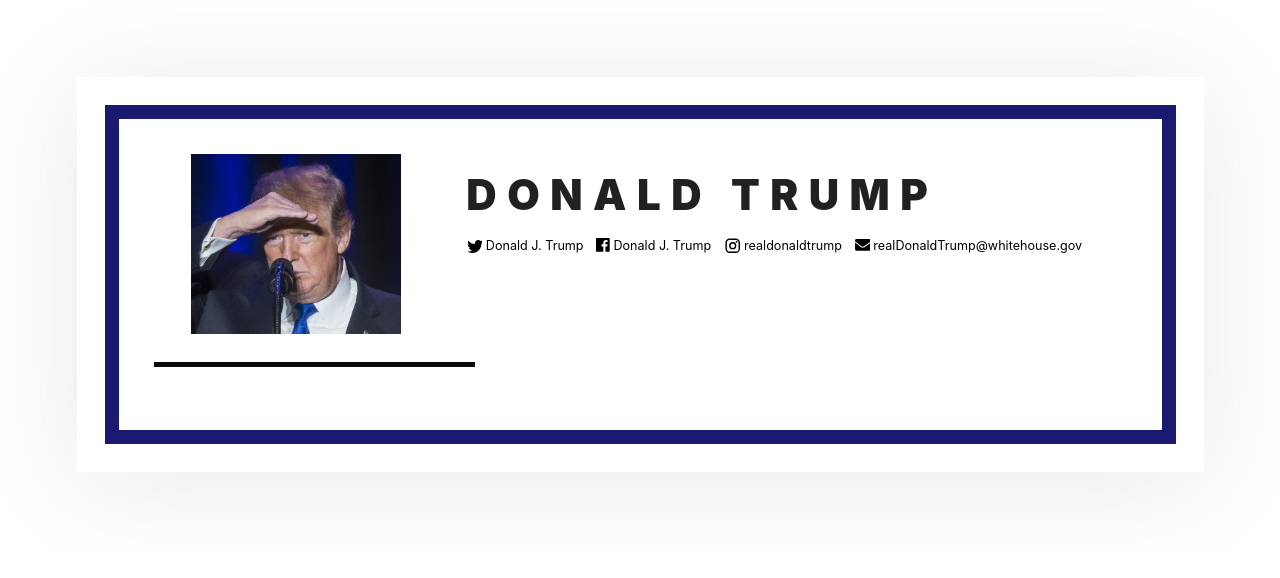
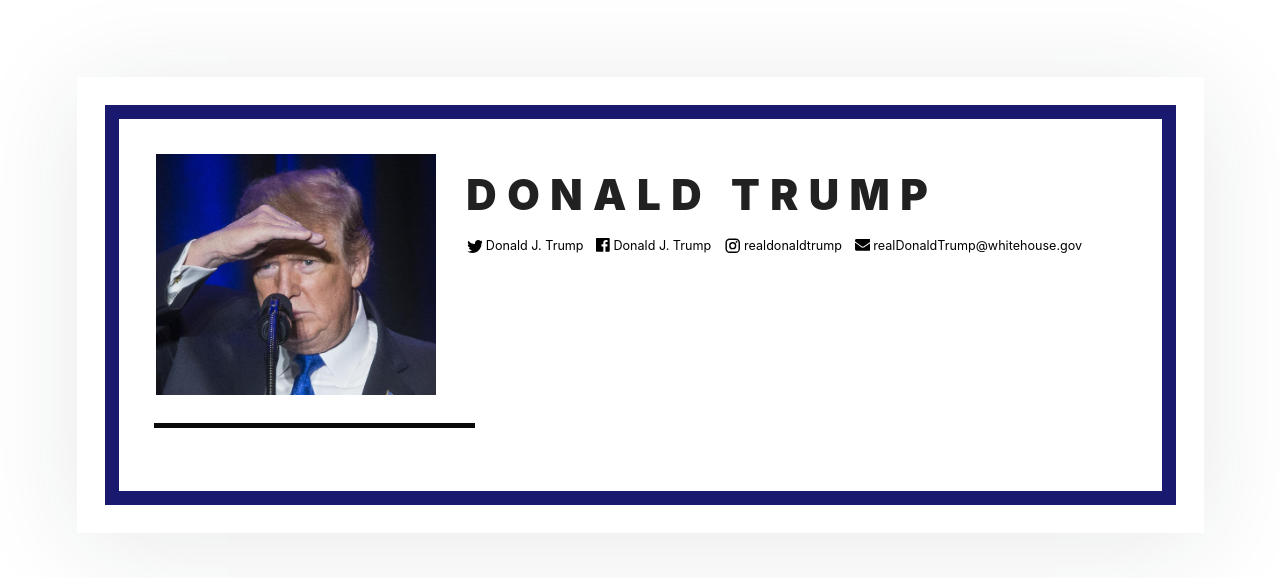
Before and after one commit to Dofamin1/homepage, a plain HTML site: page index.html in a window 1280 px wide. Drawn offline with Linux system fonts and the light colour scheme.

Commit message:
change width of avatar in Volodymyr's library

```diff
--- a/assets/stylesheets/base.css
+++ b/assets/stylesheets/base.css
@@ -507,7 +507,7 @@
   }
   .avatar {
     position: relative;
-    max-width: 15rem;
+    max-width: 20rem;
     display: block;
     flex: 1 0 auto;
   }
```
